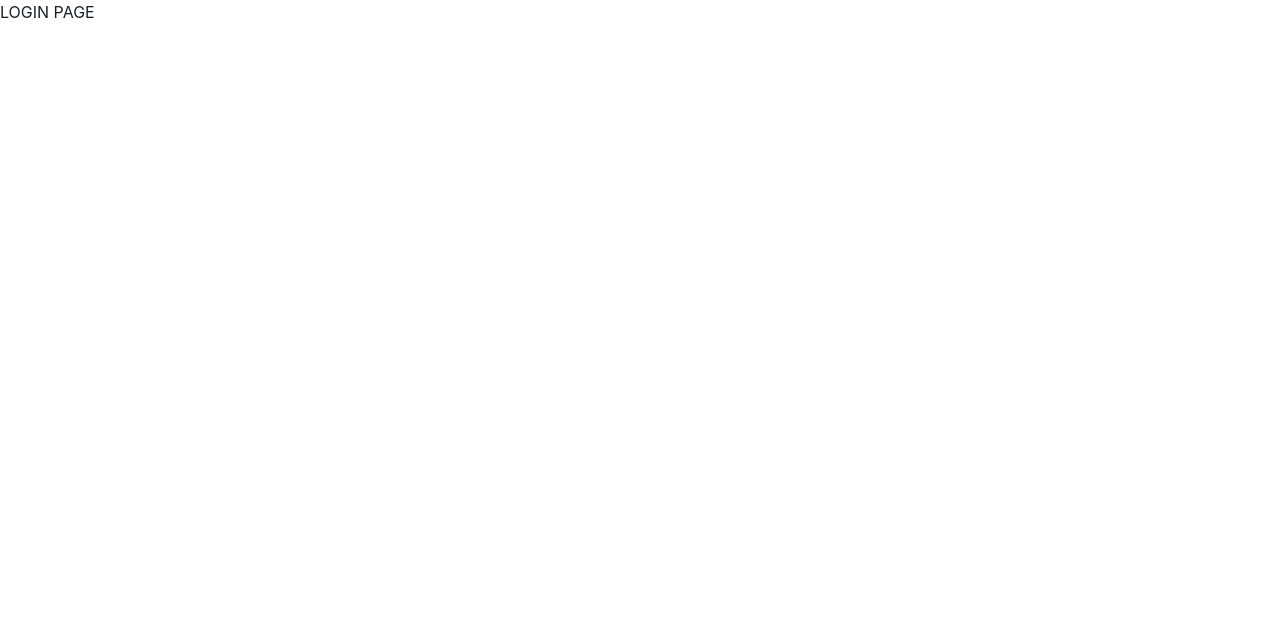
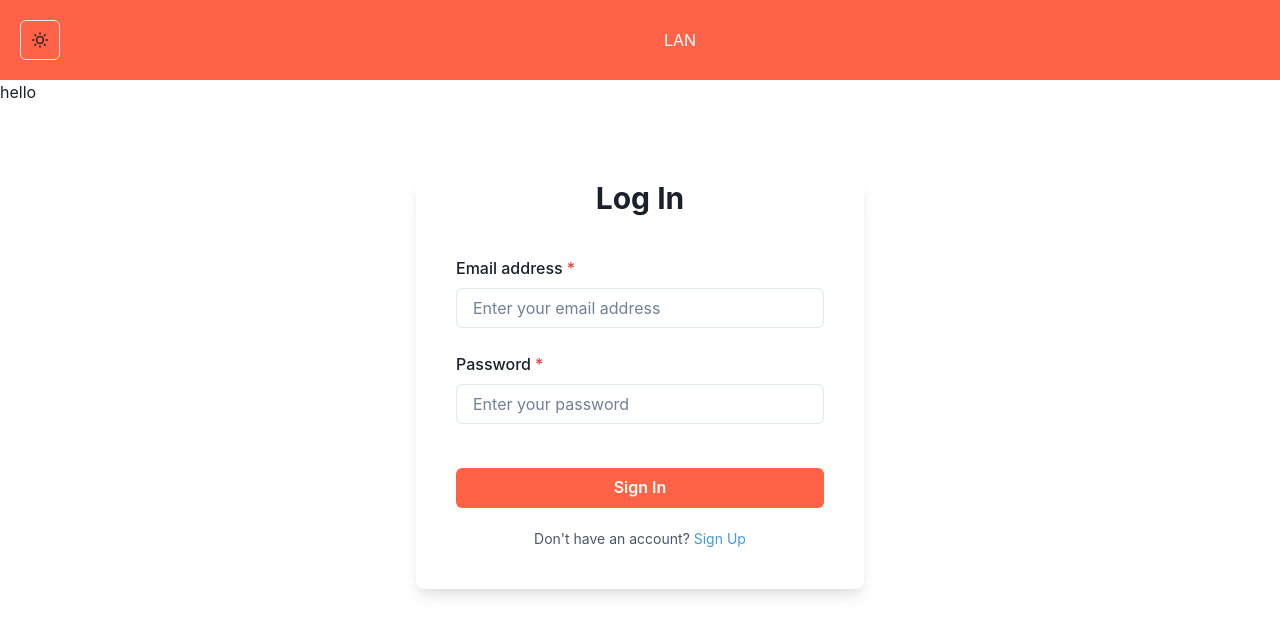
Before and after one commit to rmit-fwp-s2-2022/Agile_Loop_Now-React, a React (Create React App) app: page /login in a window 1280 px wide. Shown: the top 634 px of the page. Built offline with nearby package versions, Linux system fonts and the light colour scheme.

Commit message:
Added styling to login page

```diff
--- a/src/pages/Login.js
+++ b/src/pages/Login.js
@@ -1,8 +1,56 @@
+import {
+    Box,
+    Container,
+    Center,
+    FormControl,
+    FormLabel,
+    FormErrorMessage,
+    FormHelperText,
+    Input,
+    Stack,
+    Heading,
+    Button,
+    Text,
+    Link
+} from '@chakra-ui/react'
 
+import Header from './Header';
 
 function Login() {
     return (
-    <div>LOGIN PAGE</div>
+    <Box>
+        <Header/>
+
+        <Center minH={'70vh'}>
+            <Container maxW='md' boxShadow={'lg'} rounded={'lg'}>
+                <Box align={'center'}>
+                    <Heading fontSize={'3xl'}>Log In</Heading>
+                </Box>
+
+                <Stack spacing={6} py={10} px={6}>
+                    <FormControl isRequired>
+                        <FormLabel>Email address</FormLabel>
+                        <Input type='email' placeholder='Enter your email address' />
+                    </FormControl>
+
+                    <FormControl isRequired>
+                        <FormLabel>Password</FormLabel>
+                        <Input type='password' placeholder='Enter your password' />
+                    </FormControl>
+
+                    <Box pt={5}>
+                    <Button bg={'tomato'} color={'white'} _hover={{bg: 'red.500'}} minW={'100%'} >
+                        Sign In
+                    </Button>
+
+                    <Text fontSize={'sm'} color={'gray.600'} align={'center'} pt={5}>
+                        Don't have an account? <Link color={'blue.400'}>Sign Up</Link>
+                    </Text>
+                    </Box>
+                </Stack>
+            </Container>
+        </Center>
+    </Box>
     );
 }
 export default Login;
```
